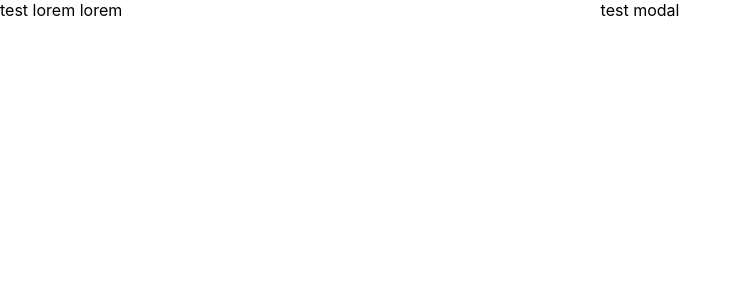
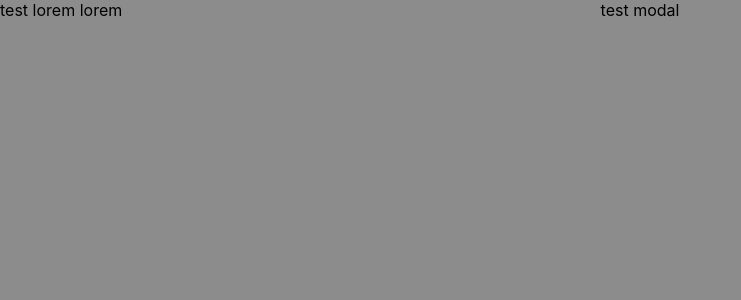
Before and after one commit to pesto-students/deep-dive-nishammahsin, a React (Create React App) app in the folder react-exercises/modal-react/: page / in a window 1280 px wide. Shown: the top 300 px of the page, without its empty margins (0-741 px from the left). Built offline with nearby package versions, Linux system fonts and the light colour scheme.

Commit message:
add modal overlay
defined a backdrop color varibale and a mask element

```diff
--- a/react-exercises/modal-react/src/Components/Modal/index.js
+++ b/react-exercises/modal-react/src/Components/Modal/index.js
@@ -1,19 +1,20 @@
-import React from 'react'
-import PropTypes from 'prop-types'
-import './styles.scss'
+import React from "react";
+import PropTypes from "prop-types";
+import "./styles.scss";
 
 const Modal = () => {
-    return (
-        <div className="modal-wrap">
-            <div className="modal">
-                test modal
-            </div>
-        </div>
-    )
-}
+  return (
+    <React.Fragment>
+      <div className="modal-wrap">
+        <div className="modal-mask"></div>
+        <div className="modal">test modal</div>
+      </div>
+    </React.Fragment>
+  );
+};
 
 Modal.propTypes = {
-    prop: PropTypes
-}
+  prop: PropTypes,
+};
 
-export {Modal}
+export { Modal };
--- a/react-exercises/modal-react/src/Components/Modal/styles.scss
+++ b/react-exercises/modal-react/src/Components/Modal/styles.scss
@@ -1,3 +1,5 @@
+@import "../../sass/global";
+
 .modal-wrap {
   position: fixed;
   top: 0;
@@ -6,6 +8,16 @@
   left: 0;
   z-index: 1000;
   text-align: center;
+  .modal-mask {
+    position: fixed;
+    top: 0;
+    right: 0;
+    bottom: 0;
+    left: 0;
+    z-index: 1000;
+    height: 100%;
+    background-color: $modal-backdrop;
+  }
   .modal {
     margin: 0 auto;
     width: auto;
--- a/react-exercises/modal-react/src/sass/abstracts/_variables.scss
+++ b/react-exercises/modal-react/src/sass/abstracts/_variables.scss
@@ -1,7 +1,8 @@
-$primary: #0065FF;
+$primary: #0065ff;
 $white: #fff;
-$dark:#091E42;
-$danger:#DE350B;
-$warning:#FFAB00;;
-$info:#6554C0;
-$success:#36B37E;
+$dark: #091e42;
+$danger: #de350b;
+$warning: #ffab00;
+$info: #6554c0;
+$success: #36b37e;
+$modal-backdrop: rgba(0, 0, 0, 0.45);
```
